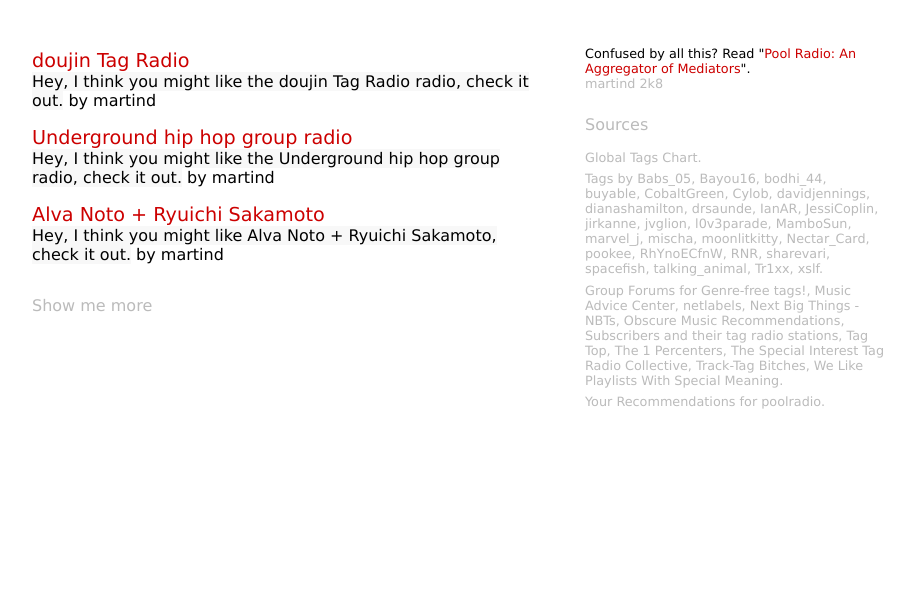
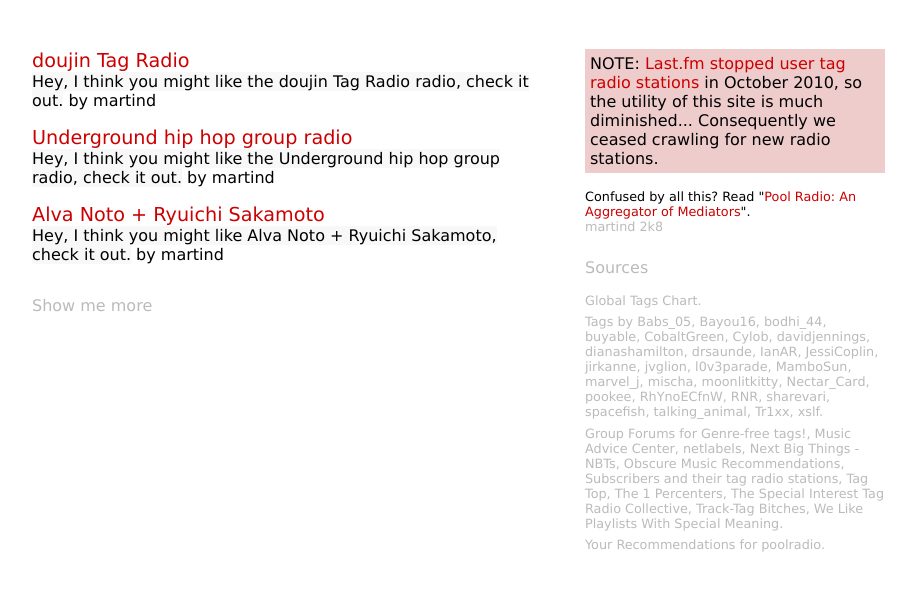
Before and after one commit to dekstop/poolradio.org, a PHP site: page / in a window 1280 px wide. Shown: the top 591 px of the page, without its empty margins (11-927 px from the left). Run offline with PHP 8.4, Linux system fonts and the light colour scheme; data comes from the database, SQL or seed files in the repository; data that the repository does not hold is empty.

Commit message:
Termination notice.
git-svn-id: file:///Users/mongo/data/backups/websites/chilco-textdrive/svn-repo-dump-restored/public/poolradio/trunk@284 cb521945-9b22-0410-a800-9402cadeb437

```diff
--- a/www/index.php
+++ b/www/index.php
@@ -35,6 +35,7 @@
         </ul>
         <p class="more"><a href="<?= HOMEPAGE_URL ?>">Show me more</a></p></td>
     <td valign="top" class="right">
+        <p class="dead">NOTE: <a href="http://www.last.fm/forum/21717/_/653360/1">Last.fm stopped user tag radio stations</a> in October 2010, so the utility of this site is much diminished... Consequently we ceased crawling for new radio stations. </p>
         <p class="about"><!-- Recommend great Last.fm tag radio stations to <a href="http://www.last.fm/user/poolradio/">poolradio</a>. <br/> -->
         Confused by all this? Read "<a href="http://dekstop.de/weblog/2008/05/pool_radio/">Pool Radio: An Aggregator of Mediators</a>".<br/>
         <span class="credits"><a href="http://martin.dekstop.de/">martind</a> 2k8</span></p>
--- a/www/styles.css
+++ b/www/styles.css
@@ -1,3 +1,8 @@
+p.dead {
+  background: #eecccc;
+  padding: 5px;
+}
+
 /*
   links
 */
```
